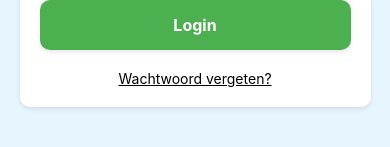
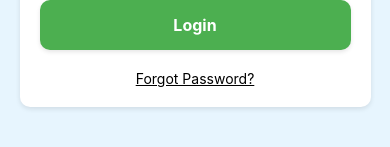
Before and after one commit to EHB-TI/EasyPlanningGroup9, a React Native app: screen /Login in a window 390 px wide. Shown: the part 471-618 px from the top of the page. Built offline with nearby package versions, Linux system fonts and the light colour scheme.

Commit message:
reset password

```diff
--- a/screens/LoginScreen.js
+++ b/screens/LoginScreen.js
@@ -11,6 +11,8 @@ import { Ionicons } from '@expo/vector-icons';
 import { signInWithEmailAndPassword } from 'firebase/auth';
 import { getDatabase, ref, get, child } from 'firebase/database'; // Importeer functies voor Realtime Database
 import { auth } from '../firebaseConfig';
+import { getAuth, sendPasswordResetEmail } from 'firebase/auth';
+
 
 export default function LoginScreen({ navigation }) {
   const [email, setEmail] = useState('');
@@ -49,6 +51,22 @@ export default function LoginScreen({ navigation }) {
     } catch (error) {
       console.error('Login Error:', error);
       Alert.alert('Login Error', error.message);
+    }
+  };
+
+  const handleForgotPassword = async () => {
+    if (!email) {
+      Alert.alert('Error', 'Please enter your email address.');
+      return;
+    }
+
+    try {
+      const auth = getAuth();  // Vous devez obtenir l'instance d'authentification
+      await sendPasswordResetEmail(auth, email);
+      Alert.alert('Success', 'Password reset email sent successfully!');
+    } catch (error) {
+      console.error('Password reset error:', error);
+      Alert.alert('Error', error.message);
     }
   };
 
@@ -103,9 +121,9 @@ export default function LoginScreen({ navigation }) {
           <Text style={styles.loginButtonText}>Login</Text>
         </TouchableOpacity>
 
-        {/* Forgot Password */}
-        <TouchableOpacity onPress={() => Alert.alert('Forgot Password', 'Functionality not implemented')}>
-          <Text style={styles.forgotPassword}>Wachtwoord vergeten?</Text>
+         {/* Forgot Password Button */}
+         <TouchableOpacity onPress={handleForgotPassword}>
+          <Text style={styles.forgotPassword}>Forgot Password?</Text>
         </TouchableOpacity>
       </View>
     </View>
```
